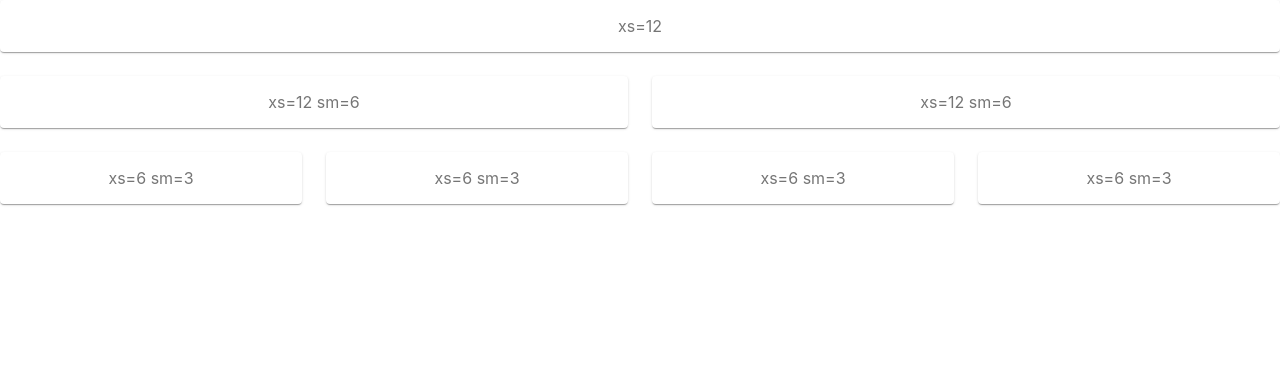
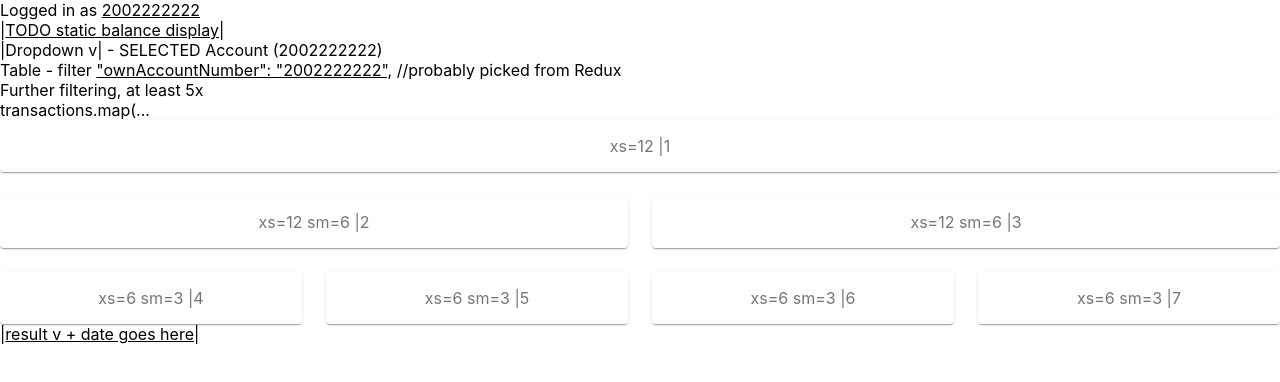
Before and after one commit to KlosStepan/tu-frontend, a React (Create React App) app: page / in a window 1280 px wide. Shown: the top 382 px of the page. Built offline with nearby package versions, Linux system fonts and the light colour scheme.

Commit message:
Some works on UI/UX prototyping

```diff
--- a/src/App.tsx
+++ b/src/App.tsx
@@ -1,10 +1,15 @@
-import React from 'react';
+import React, { useEffect } from 'react';
 import { Button } from '@material-ui/core';
 import { makeStyles, createStyles, Theme } from '@material-ui/core/styles';
 import Paper from '@material-ui/core/Paper';
 import Grid from '@material-ui/core/Grid';
 import logo from './logo.svg';
 import './App.css';
+//Components
+import Balance from './components/Balance';
+import VersionOfAPI from './components/VersionOfAPI';
+//Fetches
+import FetchVersionOfAPI from './fetches/FetchVersionOfAPI';
 
 const useStyles = makeStyles((theme: Theme) =>
   createStyles({
@@ -21,31 +26,45 @@ const useStyles = makeStyles((theme: Theme) =>
 
 function App() {
   const classes = useStyles();
+  useEffect(() => {
+    console.log("useEffect in App.tsx")
+  }, []) //<- Initial render only
   return (
     <div className={classes.root}>
+      <div>Logged in as <u>2002222222</u></div>
+      <div>
+        <Balance />
+      </div>
+      <div>|Dropdown v| - SELECTED Account (2002222222)</div>
+      <div>Table - filter <u>"ownAccountNumber": "2002222222",</u> //probably picked from Redux</div>
+      <div>Further filtering, at least 5x</div>
+      <div>transactions.map(...</div>
       <Grid container spacing={3}>
         <Grid item xs={12}>
-          <Paper className={classes.paper}>xs=12</Paper>
+          <Paper className={classes.paper}>xs=12 |1</Paper>
         </Grid>
         <Grid item xs={12} sm={6}>
-          <Paper className={classes.paper}>xs=12 sm=6</Paper>
+          <Paper className={classes.paper}>xs=12 sm=6 |2</Paper>
         </Grid>
         <Grid item xs={12} sm={6}>
-          <Paper className={classes.paper}>xs=12 sm=6</Paper>
+          <Paper className={classes.paper}>xs=12 sm=6 |3</Paper>
         </Grid>
         <Grid item xs={6} sm={3}>
-          <Paper className={classes.paper}>xs=6 sm=3</Paper>
+          <Paper className={classes.paper}>xs=6 sm=3 |4</Paper>
         </Grid>
         <Grid item xs={6} sm={3}>
-          <Paper className={classes.paper}>xs=6 sm=3</Paper>
+          <Paper className={classes.paper}>xs=6 sm=3 |5</Paper>
         </Grid>
         <Grid item xs={6} sm={3}>
-          <Paper className={classes.paper}>xs=6 sm=3</Paper>
+          <Paper className={classes.paper}>xs=6 sm=3 |6</Paper>
         </Grid>
         <Grid item xs={6} sm={3}>
-          <Paper className={classes.paper}>xs=6 sm=3</Paper>
+          <Paper className={classes.paper}>xs=6 sm=3 |7</Paper>
         </Grid>
       </Grid>
+      <div>
+        <VersionOfAPI />
+      </div>
     </div>
   );
 }
--- /dev/null
+++ b/src/components/Balance.tsx
@@ -0,0 +1,11 @@
+import React from "react";
+
+const Balance = () => {
+    return (
+        <div>
+            <span>|<u>TODO static balance display</u>|</span>
+        </div>
+    )
+}
+
+export default Balance;
--- a/src/components/VersionOfAPI.tsx
+++ b/src/components/VersionOfAPI.tsx
@@ -3,7 +3,8 @@ import React from "react";
 const VersionOfAPI = () => {
     return (
         <div>
-            <span>result v + date goes here</span>
+            <span>|<u>result v + date goes here</u>|</span>
         </div>
     )
 }
+export default VersionOfAPI;
```
